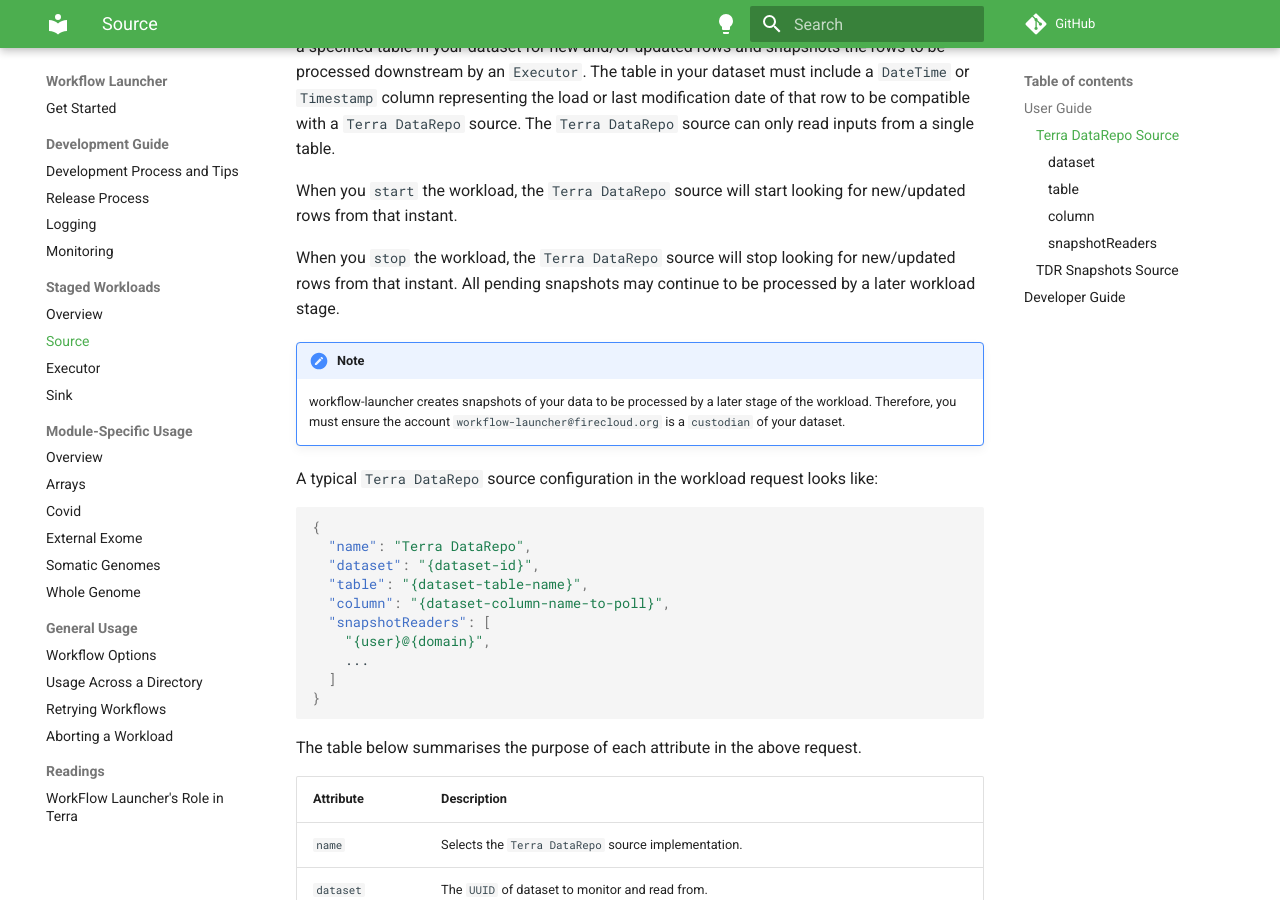
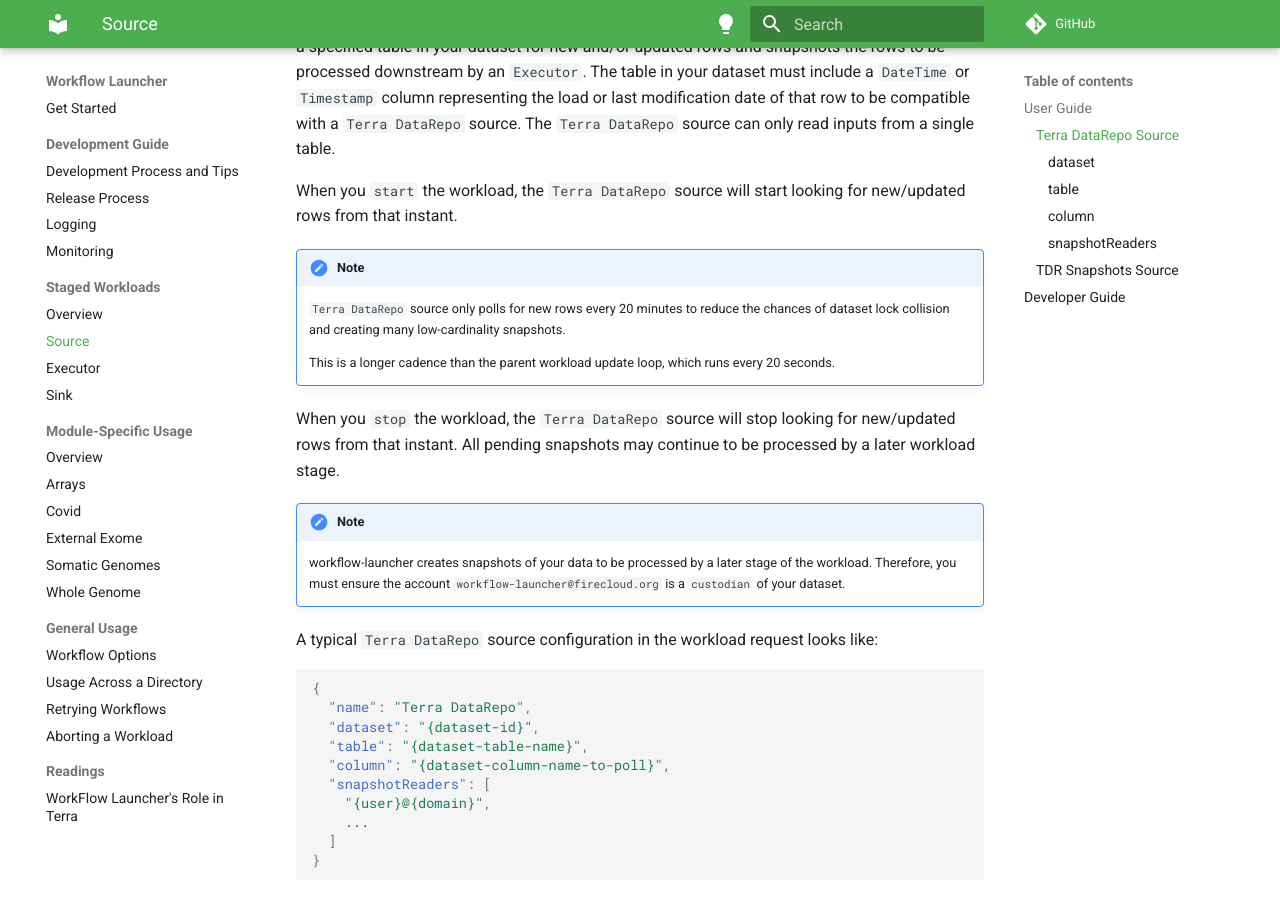
Before and after one commit to broadinstitute/wfl, an MkDocs documentation site: the page built from docs/md/source.md, in a window 1280 px wide and 900 px high, scrolled down 494 px. Built offline with MkDocs 1.6.1 and Material for MkDocs 9.7.7, drawn with Linux system fonts in a browser that asks for light colours; comment, search, counter and statistics services are not loaded.

Commit message:
GH-1444 TerraDataRepoSource should not snapshot more frequently than every 20 min (#513)
Also back to updating last_checked any time we poll TDR, even if it did not find new rows.

```diff
--- a/docs/md/source.md
+++ b/docs/md/source.md
@@ -21,6 +21,14 @@
 
 When you `start` the workload, the `Terra DataRepo` source will start looking
 for new/updated rows from that instant.
+
+!!! note
+    `Terra DataRepo` source only polls for new rows every 20 minutes
+    to reduce the chances of dataset lock collision and creating
+    many low-cardinality snapshots.
+
+    This is a longer cadence than the parent workload update loop,
+    which runs every 20 seconds.
 
 When you `stop` the workload, the `Terra DataRepo` source will stop looking
 for new/updated rows from that instant. All pending snapshots may continue
```
Also changed, not shown: 5 other files.
